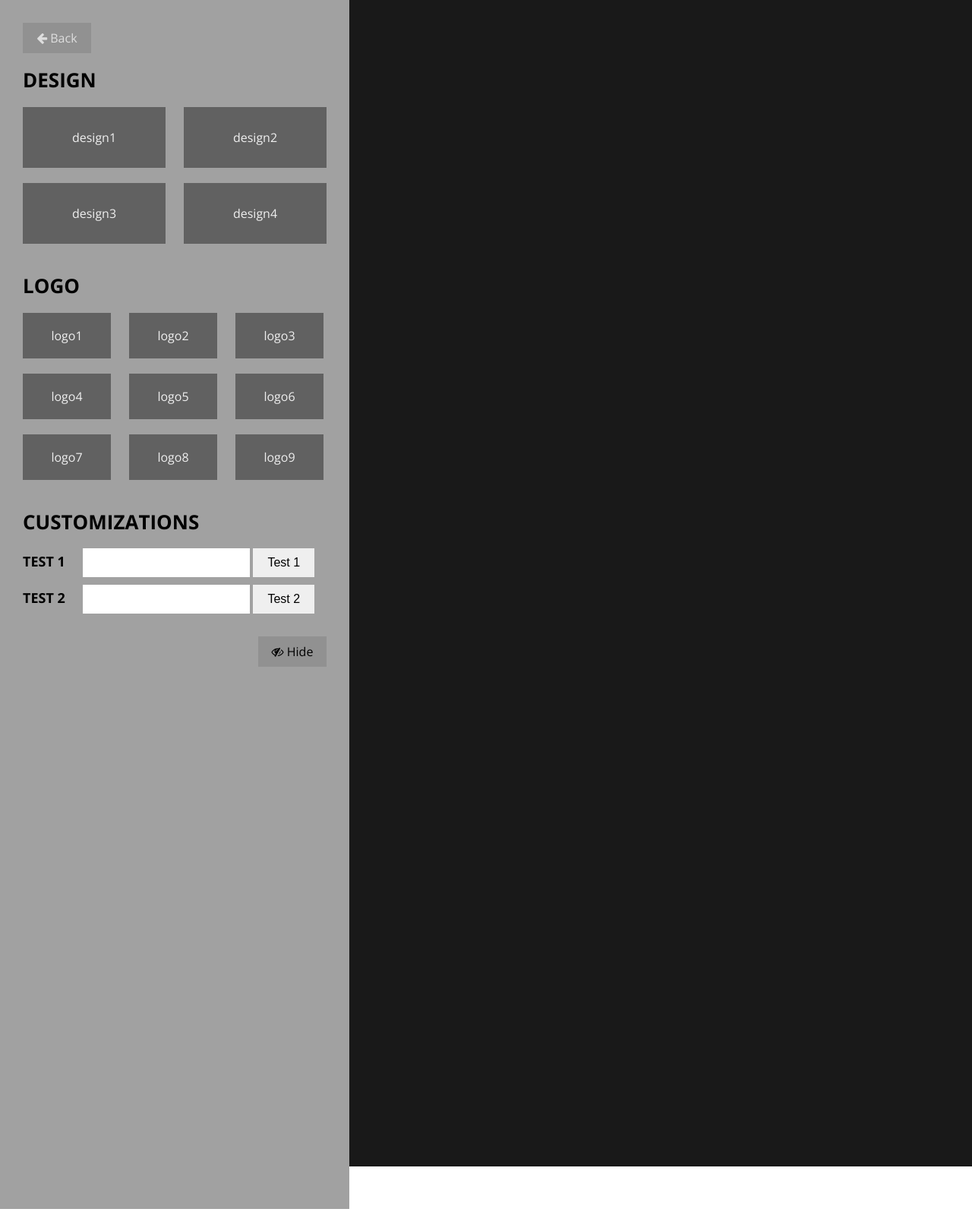
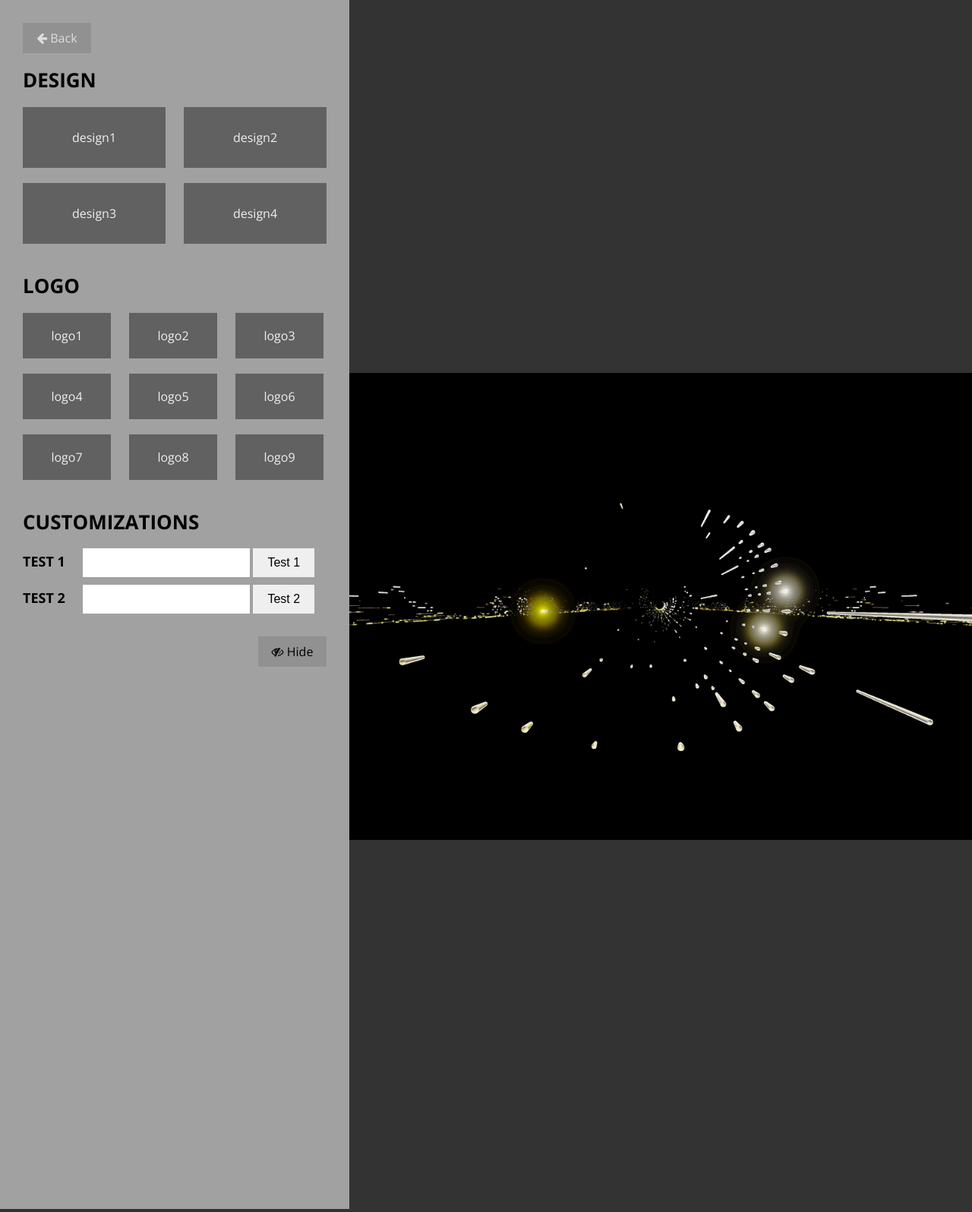
Before and after one commit to YouMeKim/beam-beats, a PHP site: page /edit.html in a window 1280 px wide. Shown: the whole page at 76% size. Run offline with PHP 8.4, Linux system fonts and the light colour scheme; some libraries are stand-ins or nearby versions.

Commit message:
add some javascript for animation

```diff
--- a/assets/css/styles.css
+++ b/assets/css/styles.css
@@ -2,6 +2,7 @@ body {
 	margin:0px;
 	padding:0px;
 	font-family:"Open Sans",sans-serif;
+	background-color:rgba(0,0,0,0.8);
 }
 
 #menu {
@@ -81,15 +82,21 @@ button { padding:10px; width:81px; font-size:16px; border-radius:0px; border:0px
 	line-height:40px;
 	text-align:center;
 	bottom:0px;
-	background-color:rgba(255,255,255,0.1);
+	background-color:rgba(255,255,255,0.5);
 	cursor:pointer;
 	z-index:0;
 }
 
 #visualization {
 	position:fixed;
+	right:0px;
+	bottom:0px;
+	top:0px;
+	margin:auto;
 	width:2048px;
 	height:1536px;
 	background-color:rgba(0,0,0,.9);
+	background-image:url('../images/testImage.jpg');
+	background-size:100% 100%;
 	z-index:-1;
 }
--- a/assets/js/edit.js
+++ b/assets/js/edit.js
@@ -1,8 +1,54 @@
+var menuShowing = true;
+var visWidth = 2048;
+var visHeight = 1536;
+
 $(document).ready(function() {
 	$('#hide').click(toggleMenu);
 	$('#show').click(toggleMenu);
+
+	toggleVisualizationSize();
 });
 
 function toggleMenu() {
+	if (menuShowing == true) {
+		menuShowing = false;
+	} else {
+		menuShowing = true;
+	}
+
 	$("#menu").toggle("slide");
+	toggleVisualizationSize();
 }
+
+function toggleVisualizationSize() {
+	var bigWidth = $(this).width();
+	var smallWidth = bigWidth - 460;
+	var windowHeight = $(this).height();
+	var ratio = visWidth/visHeight;
+
+	if (menuShowing) {
+		// make smaller
+		var ratio = smallWidth/visWidth;
+		var smallHeight = visHeight * ratio;
+		if (smallHeight > windowHeight) {
+			console.log("bigger");
+			ratio = windowHeight/visHeight;
+			var smallWidth = visWidth * ratio;
+			var smallHeight = windowHeight;
+		}
+		$("#visualization").animate({width:smallWidth}, { duration: 300, queue: false });
+		$("#visualization").animate({height:smallHeight}, { duration: 300, queue: false });
+		$("#visualization").animate({height:smallHeight}, { duration: 300, queue: false });
+		$("#visualization").animate({height:smallHeight}, { duration: 300, queue: false });
+	} else {
+		var bigHeight = visHeight * ratio;
+		var ratio = bigWidth/bigHeight;
+		if (bigHeight > windowHeight) {
+			ratio = windowHeight/visHeight;
+			var bigWidth = visWidth * ratio;
+			var bigHeight = windowHeight;
+		}
+		$("#visualization").animate({width:bigWidth}, { duration: 300, queue: false });
+		$("#visualization").animate({height:bigHeight}, { duration: 300, queue: false });
+	}
+}
```
Also changed, not shown: assets/images/testImage.jpg (added), 1 other file.
